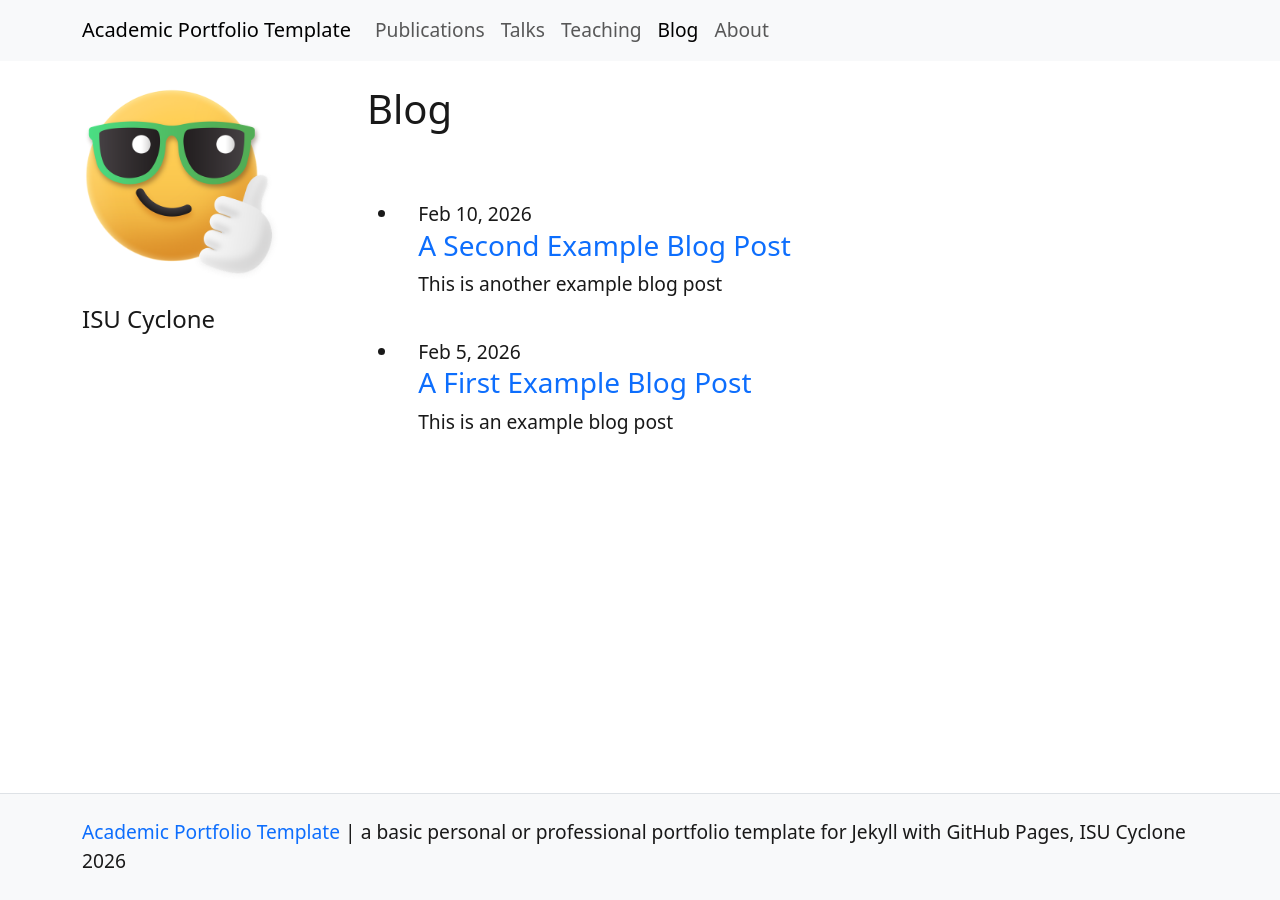
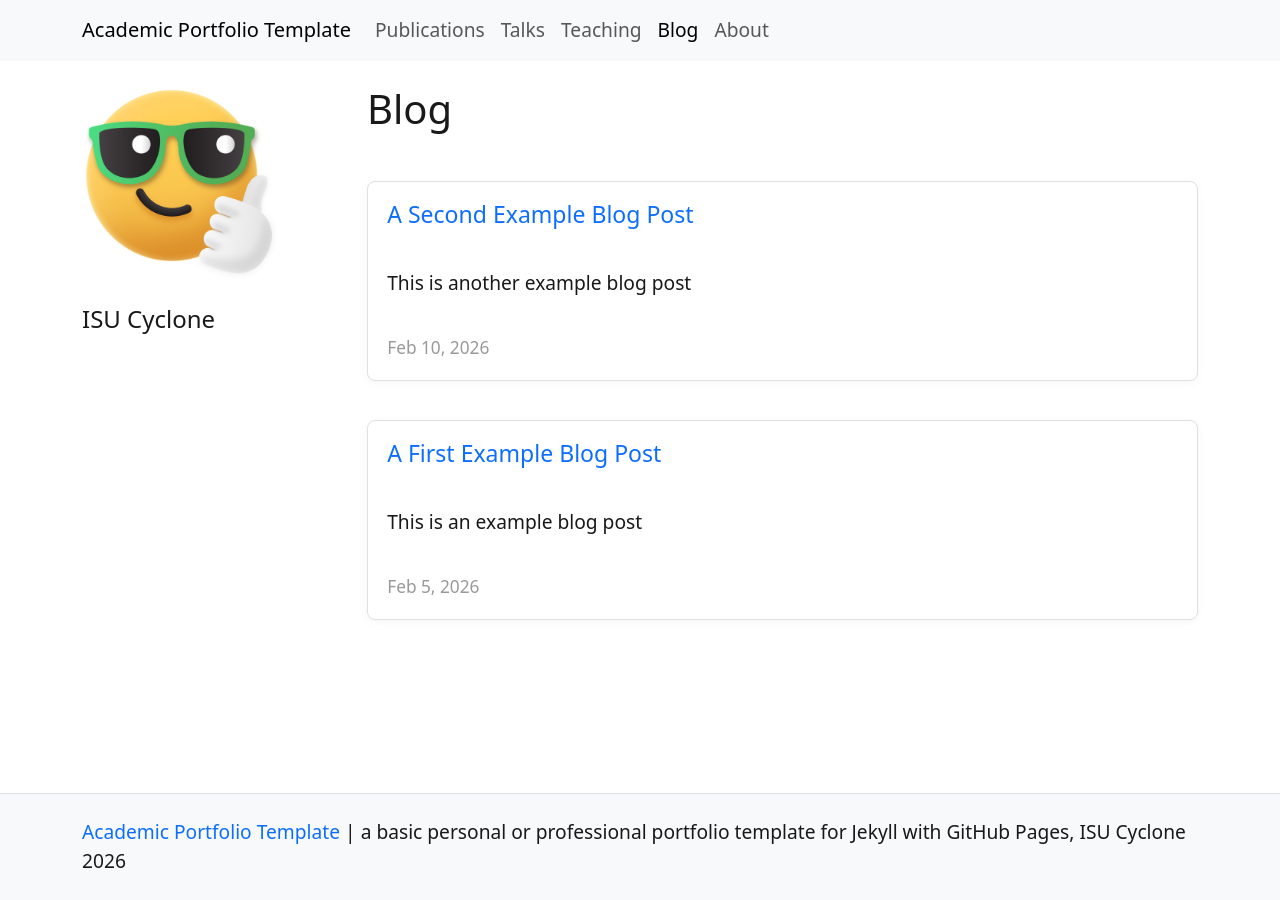
Before and after one commit to isu-digital/portfolio-template, a Jekyll site: the page built from pages/blog.md, in a window 1280 px wide. Built offline with Jekyll 4.4.1, drawn with Linux system fonts in a browser that asks for light colours; nearby versions of some CDN libraries.

Commit message:
update blog layout

```diff
--- a/_sass/_template.scss
+++ b/_sass/_template.scss
@@ -119,6 +119,90 @@ a { text-decoration: none; }
     vertical-align: -0.1em;
 }
 
+/* blog page styles */
+.blog-roll-image {
+    width: 200px;
+    height: 200px;
+    object-fit: contain;
+    float: left;
+    margin-right: 10px;
+}
+.post-list {
+  list-style: none;
+  padding: 0;
+}
+.post-list li {
+  margin-bottom: 2em;
+}
+.post-card {
+  background: #fff;
+  border: 1px solid #e0e0e0;
+  border-radius: 8px;
+  box-shadow: 0 2px 8px rgba(0,0,0,0.04);
+  overflow: hidden;
+  display: flex;
+  flex-direction: row;
+  align-items: flex-start;
+  gap: 1.5em;
+  padding: 1em;
+  flex-wrap: wrap;
+}
+.post-card-image {
+  width: 240px;
+  max-width: 40vw;
+  height: 240px;
+  object-fit: contain;
+  border-radius: 6px;
+  flex-shrink: 0;
+}
+.post-card-content {
+  flex: 1;
+  display: flex;
+  flex-direction: column;
+  justify-content: center;
+}
+.post-card-content h2 {
+  margin: 0 0 0.5em 0;
+  font-size: 1.2em;
+  padding: 0;
+}
+.post-card-content p {
+  margin: 0.5em 0;
+}
+.post-tags {
+  font-size: 0.95em;
+  color: #666;
+}
+.post-meta {
+  font-size: 0.9em;
+  color: #999;
+  margin-top: 0.5em;
+}
+@media (max-width: 1024px) {
+  .post-card {
+    gap: 1em;
+    padding: 0.5em;
+  }
+  .post-card-image {
+    width: 120px;
+    height: 120px;
+    max-width: 30vw;
+  }
+}
+@media (max-width: 767px) {
+  .post-card {
+    flex-direction: column;
+    align-items: stretch;
+    padding: 0.5em;
+  }
+  .post-card-image {
+    width: 100%;
+    height: 240px;
+    margin-bottom: 0.5em;
+    max-width: 100%;
+  }
+}
+
 /* */
 
 /* set up base variable to override from cb.scss */
--- a/pages/blog.md
+++ b/pages/blog.md
@@ -9,31 +9,31 @@ nav_order: 4
 
 
 
-  {%- if posts.size > 0 -%}
-    {%- if page.list_title -%}
-      <h2 class="post-list-heading">{{ page.list_title }}</h2>
-    {%- endif -%}
-    <ul class="post-list">
-      {%- assign date_format = site.minima.date_format | default: "%b %-d, %Y" -%}
-      {%- for post in posts -%}
-      <li class="post-item" style="padding: 1em">
-        <div class="post-content">
-          <span class="post-meta">{{ post.date | date: date_format }}</span>
-          <h3>
+{%- if posts.size > 0 -%}
+  {%- if page.list_title -%}
+    <h2 class="post-list-heading">{{ page.list_title }}</h2>
+  {%- endif -%}
+  <ul class="post-list">
+    {%- assign date_format = site.minima.date_format | default: "%b %-d, %Y" -%}
+    {%- for post in posts -%}
+    <li>
+      <div class="post-card">
+        {% if post.image %}
+        <img src="{{ '/assets/img/' | append: post.image | relative_url }}" class="blog-roll-image" alt="post.image-alt">
+        {% endif %}
+        <div class="post-card-content">
+          <h2>
             <a class="post-link" href="{{ post.url | relative_url }}">
               {{ post.title | escape }}
             </a>
-          </h3>
-          {% if post.image %}
-          <img src="{{ '/assets/img/' | append: post.image | relative_url }}" class="blog-roll-image">
-          {% endif %}
+          </h2>
           {%- if site.show_excerpts -%}
-            {{ post.excerpt }}
+            <p>{{ post.excerpt | markdownify }}</p>
           {%- endif -%}
+          <span class="post-meta">{{ post.date | date: date_format }}</span>
         </div>
-      </li>
-      {%- endfor -%}
-    </ul>
-
-
-  {%- endif -%}
+      </div>
+    </li>
+    {%- endfor -%}
+  </ul>
+{%- endif -%}
```
